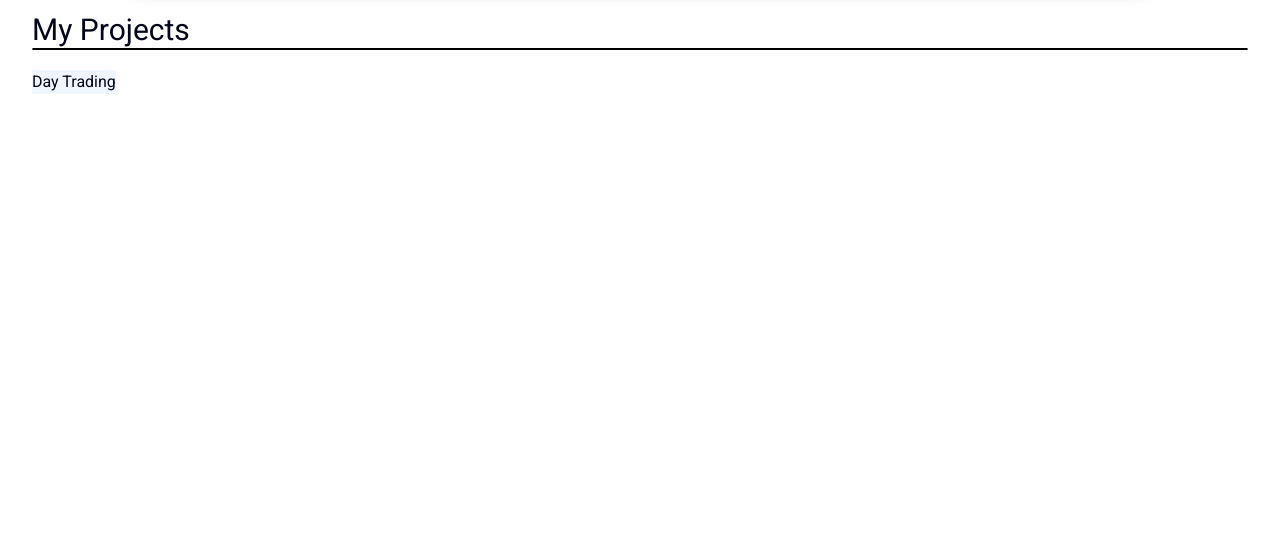
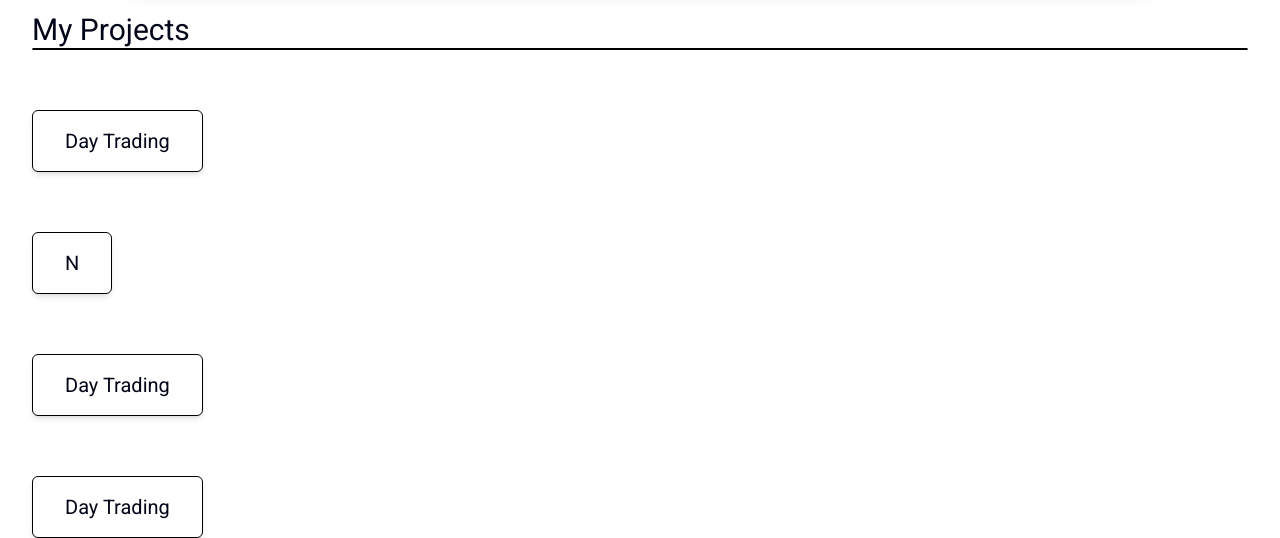
Before and after one commit to edwin-lin777/personal-website, a Next.js app: page / in a window 1280 px wide. Shown: the part 339-877 px from the top of the page. Before the commit the page ends 800 px from the top, so only its background shows below. Built offline with nearby package versions, Linux system fonts and the light colour scheme.

Commit message:
globald css

```diff
--- a/app/globals.css
+++ b/app/globals.css
@@ -71,11 +71,13 @@
   --sidebar: oklch(0.984 0.003 247.858);
   --sidebar-foreground: oklch(0.129 0.042 264.695);
   --sidebar-primary: oklch(0.208 0.042 265.755);
-  --sidebar-primary-foreground: oklch(0.984 0.003 247.858);
+  --sidebar-primary-foreground: oklch(47.12% 0.00005 271.152);
   --sidebar-accent: oklch(0.968 0.007 247.896);
   --sidebar-accent-foreground: oklch(0.208 0.042 265.755);
   --sidebar-border: oklch(0.929 0.013 255.508);
-  --sidebar-ring: oklch(0.704 0.04 256.788);
+  --sidebar-ring: oklch(69.603% 0.05085 256.245);
+  --button-color: oklch(100% 0.00011 271.152);
+  --clicked-color: oklch(53.128% 0.00006 271.152 / 0.346);
 }
 
 .dark {
@@ -110,6 +112,8 @@
   --sidebar-accent-foreground: oklch(0.984 0.003 247.858);
   --sidebar-border: oklch(1 0 0 / 10%);
   --sidebar-ring: oklch(0.551 0.027 264.364);
+  --button-color: oklch(100% 0.00011 271.152);
+  --clicked-color: oklch(45.678% 0.00005 271.152 / 0.466);
 }
 
 @layer base {
@@ -148,7 +152,6 @@
   box-shadow: 0 0 15px 5px rgba(182, 182, 189, 0.7);
   flex-wrap: nowrap;
   overflow-x: auto;
-
 }
 
 .description {
@@ -156,17 +159,6 @@
   text-align: center;
   margin-top: -15px;
   font-size: large;
-
-
-}
-
-.images {
-
-}
-.hs {
-}
-
-.links {
 }
 
 .images img {
@@ -174,6 +166,3 @@
   height: auto;
   object-fit: auto;
 }
-
-.portfolio-section {
-}
--- a/app/layout.tsx
+++ b/app/layout.tsx
@@ -14,8 +14,8 @@ const geistMono = Geist_Mono({
 });
 
 export const metadata: Metadata = {
-  title: "Create Next App",
-  description: "Generated by create next app",
+  title: "Edwin's Personal Website",
+  description: "Things I've done!",
 };
 
 
--- a/app/page.tsx
+++ b/app/page.tsx
@@ -40,7 +40,8 @@ const page = () => {
 
         <div className="projects-section w-[95%] mx-auto">
           <div className=" text-3xl"> My Projects</div>
-          <hr className="border-1 rounded-full"></hr>
+          <hr className="border rounded-full"></hr>
+
           <LoadProjects/>
         </div>
       </div>
--- a/components/LoadProjects.tsx
+++ b/components/LoadProjects.tsx
@@ -1,36 +1,46 @@
-import React from 'react'
-import MyButton from './MyButton'
-
-
-
-
+import React from "react";
+import MyButton from "./MyButton";
 
 const LoadProjects = () => {
-
   const myStuff = [
     {
-        title:"Day Trading",
-        description: "I've been trading Index CFDs since the beginning of 2023, had lots of fun and enjoyed the A.M. session!",
-        images: null
+      title: "Day Trading",
+      description:
+        "I've been trading Index CFDs since the beginning of 2023, had lots of fun and enjoyed the A.M. session!",
+      images: null,
     },
-
-
-
+    {
+      title: "N",
+      description:
+        "I've been trading Index CFDs since the beginning of 2023, had lots of fun and enjoyed the A.M. session!",
+      images: null,
+    },
+    {
+      title: "Day Trading",
+      description:
+        "I've been trading Index CFDs since the beginning of 2023, had lots of fun and enjoyed the A.M. session!",
+      images: null,
+    },
+    {
+      title: "Day Trading",
+      description:
+        "I've been trading Index CFDs since the beginning of 2023, had lots of fun and enjoyed the A.M. session!",
+      images: null,
+    },
   ];
-
 
   return (
     <div>
       {myStuff.map((adventure, index) => (
-        <MyButton key={index}
+        <MyButton
+          key={index}
           title={adventure.title}
           description={adventure.description}
-        images={adventure.images} />
-
+          images={adventure.images}
+        />
       ))}
     </div>
-
   );
 };
 
-export default LoadProjects
+export default LoadProjects;
--- a/components/MyButton.tsx
+++ b/components/MyButton.tsx
@@ -8,7 +8,12 @@ interface myButtonProps {
   images?: string[] | null;
   className?: string;
 }
-const MyButton: React.FC<myButtonProps> = ({ title, description, images, className }) => {
+const MyButton: React.FC<myButtonProps> = ({
+  title,
+  description,
+  images,
+  className,
+}) => {
   const [open, setOpen] = useState(false);
   const [hovered, setHovered] = useState(false);
 
@@ -17,27 +22,26 @@ const MyButton: React.FC<myButtonProps> = ({ title, description, images, classNa
   };
 
   return (
-
     <div>
       <button
         onClick={setOpened}
         onMouseEnter={() => setHovered(true)}
         onMouseLeave={() => setHovered(false)}
-        className={`${className} ${"hover:cursor-pointer mt-5"}   ${
-          open || hovered ? "bg-amber-100" : "bg-blue-50"
+        className={`${className} ${"hover:cursor-pointer mt-15 px-8 py-4 rounded-sm text-xl border shadow-md p-4"}
+
+        ${
+          open || hovered ? "bg-(--clicked-color)" : "bg-(--button-color)"
         }`}
       >
         {title}
       </button>
 
-
-
       {open && (
         <motion.div
           initial={{ opacity: 0, y: -5 }}
           animate={{ opacity: 1, y: 0 }}
-        transition={{ duration: 1 }} >
-
+          transition={{ duration: 1 }}
+        >
           {description}
 
           {images?.map((img, index) => (
@@ -45,9 +49,7 @@ const MyButton: React.FC<myButtonProps> = ({ title, description, images, classNa
           ))}
         </motion.div>
       )}
-
     </div>
-
   );
 };
 
--- a/components/MyImages.tsx
+++ b/components/MyImages.tsx
@@ -4,7 +4,7 @@ import Image from "next/image";
 export const MyImages = () => {
   return (
     <div className="scale-175">
-      <div className="relative w-[100%] aspect-square max-w-[300px] min-w-[120px]">
+      <div className="relative w-full aspect-square max-w-[300px] min-w-[120px]">
         <Image
           src="/images/hs.png"
           alt="My Photo"
```
Lines whose indentation alone changed are shown as unchanged.
